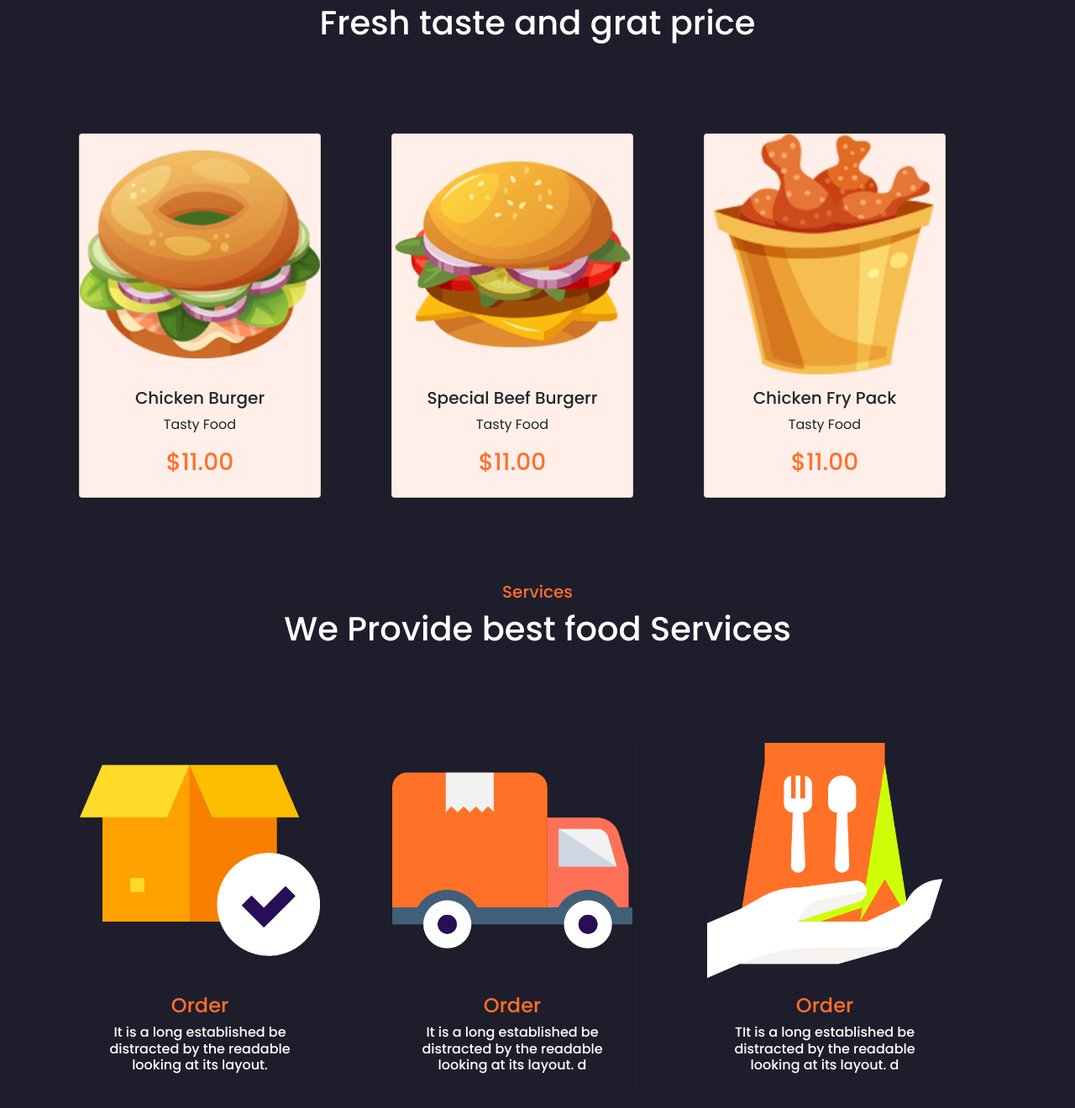
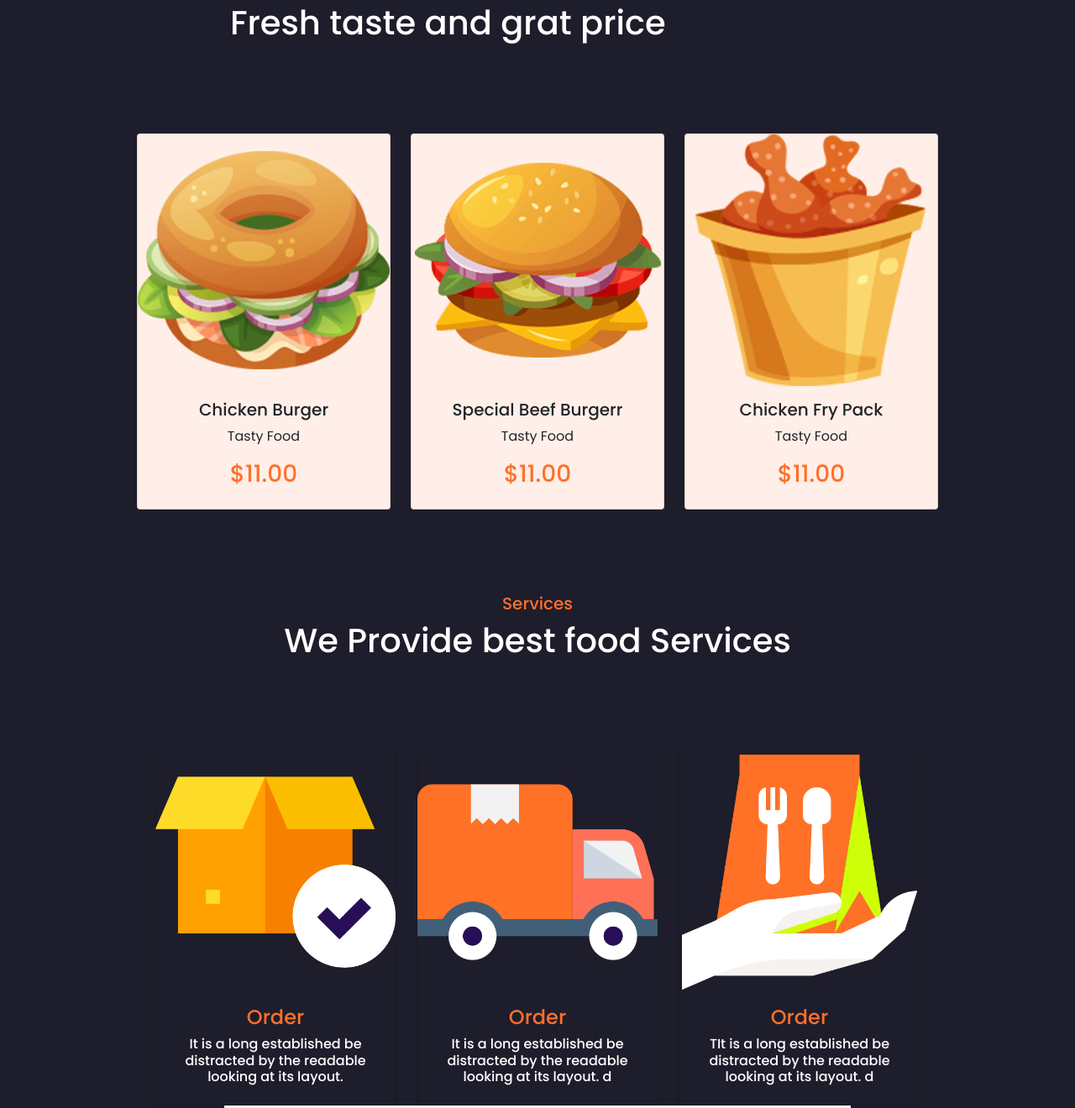
Before and after one commit to MishellDallanaRoblesSerenoADSO/Bootstrap5WeebRepaso-, a plain HTML site: page index.html in a window 1280 px wide. Shown: the part 1295-2615 px from the top of the page at 84% size. Drawn offline with nearby package versions, Linux system fonts and the light colour scheme.

Commit message:
RESULTADO

```diff
--- a/index.html
+++ b/index.html
@@ -89,7 +89,7 @@
 <!--Container Foods Menu  -->
     <div class="container-fluid">
         <div class="row">
-            <div class="col-12  text-center" style="padding: 100px;" >
+            <div class="col-12 col-sm-10  text-center" style="padding: 100px;" >
                 <h5 style="color:#ff702a">Food Menu</h5>
                 <h1 style="color:#ffffff; ;">Fresh taste and grat price</h1>
             </div>
@@ -100,7 +100,7 @@
     <div class="container-fluid d-flex justify-content-around">
         <div class="row">
             <div class="col-12  col-sm-12 col-md-4 col-lg-4 col-xl-4 col-xxl-4 text-center" style="justify-content: center; align-items: center;" >
-                <div class="card " style="width: 18rem; background-color: #ffefe8;margin-right:60px;">
+                <div class="card " style=" background-color: #ffefe8;">
                      <img src="Imagenes/food1.png" class="food1" alt="Food 1">
                         <div class="card-body">
                             <h5 class="card-title">Chicken Burger</h5>
@@ -111,7 +111,7 @@
             </div>
 
             <div class="col-12  col-sm-12 col-md-4 col-lg-4 col-xl-4 col-xxl-4  text-center">
-                <div class="card" style="width: 18rem; background-color: #ffefe8;margin-right:60px;">
+                <div class="card" style="background-color: #ffefe8;">
                      <img src="Imagenes/food2.png" class="food2" alt="Food 2">
                         <div class="card-body">
                             <h5 class="card-title">Special Beef Burgerr</h5>
@@ -122,7 +122,7 @@
             </div>
 
             <div class="col-12  col-sm-12 col-md-4 col-lg-4 col-xl-4 col-xxl-4  text-center">
-                <div class="card" style="width: 18rem; background-color: #ffefe8;margin-right:60px;">
+                <div class="card" style=" background-color: #ffefe8;">
                      <img src="Imagenes/food3.png" class="food3" alt="Food 3">
                         <div class="card-body">
                             <h5 class="card-title">Chicken Fry Pack</h5>
@@ -150,8 +150,8 @@
 
     <div class="container-fluid d-flex justify-content-around">
         <div class="row">
-            <div class="col-12  col-sm-12 col-md-4 col-lg-4 col-xl-4 col-xxl-4 text-center">
-                <div class="card bg-transparent" style="width: 18rem; margin-right:60px;">
+            <div class="col-12  col-sm-12 col-md-4 col-lg-4 col-xl-4 col-xxl-4 text-center" style="justify-content: center; align-items: center;">
+                <div class="card bg-transparent" style="width: 18rem; ">
                     <img src="Imagenes/s1.png" class="card-img-top" alt="Food 1">
                         <div class="card-body">
                             <h4 style="color: #ff702a;">Order</h4>
@@ -164,7 +164,7 @@
             </div>
 
             <div class="col-12  col-sm-12 col-md-4 col-lg-4 col-xl-4 col-xxl-4  text-center">
-                <div class="card bg-transparent" style="width: 18rem;margin-right:60px;">
+                <div class="card bg-transparent" style="width: 18rem;">
                     <img src="Imagenes/s2.png" class="card-img-top" alt="Food 2">
                         <div class="card-body">
                             <h4 style="color: #ff702a;">Order</h4>
@@ -176,7 +176,7 @@
             </div>
 
             <div class="col-12  col-sm-12 col-md-4 col-lg-4 col-xl-4 col-xxl-4  text-center">
-                <div class="card bg-transparent" style="width: 18rem;margin-right:60px;">
+                <div class="card bg-transparent" style="width: 18rem;">
                     <img src="Imagenes/s3.png" class="card-img-top" alt="Food 3">
                         <div class="card-body">
                             <h4 style="color: #ff702a;">Order</h4>
@@ -189,8 +189,8 @@
 
 <!-- Container Food Everyday -->
     <div class="container-fluid">
-        <div class="row" style="padding:  100px 500px;">
-            <div class="col-12 text-center" style="background-color: #ffefe8; padding: 50px; ">
+        <div class="row d-flex justify-content-center">
+            <div class="col-10 col-sm-7 text-center" style="background-color: #ffefe8; padding: 50px; ">
                 <h1>We make quality food <br>Everyday</h1>
                 <button style="background-color: #ff702a;color: #ffffff;border: 2px solid #ff702a;
                 "href="#">Learn More</button>
```
